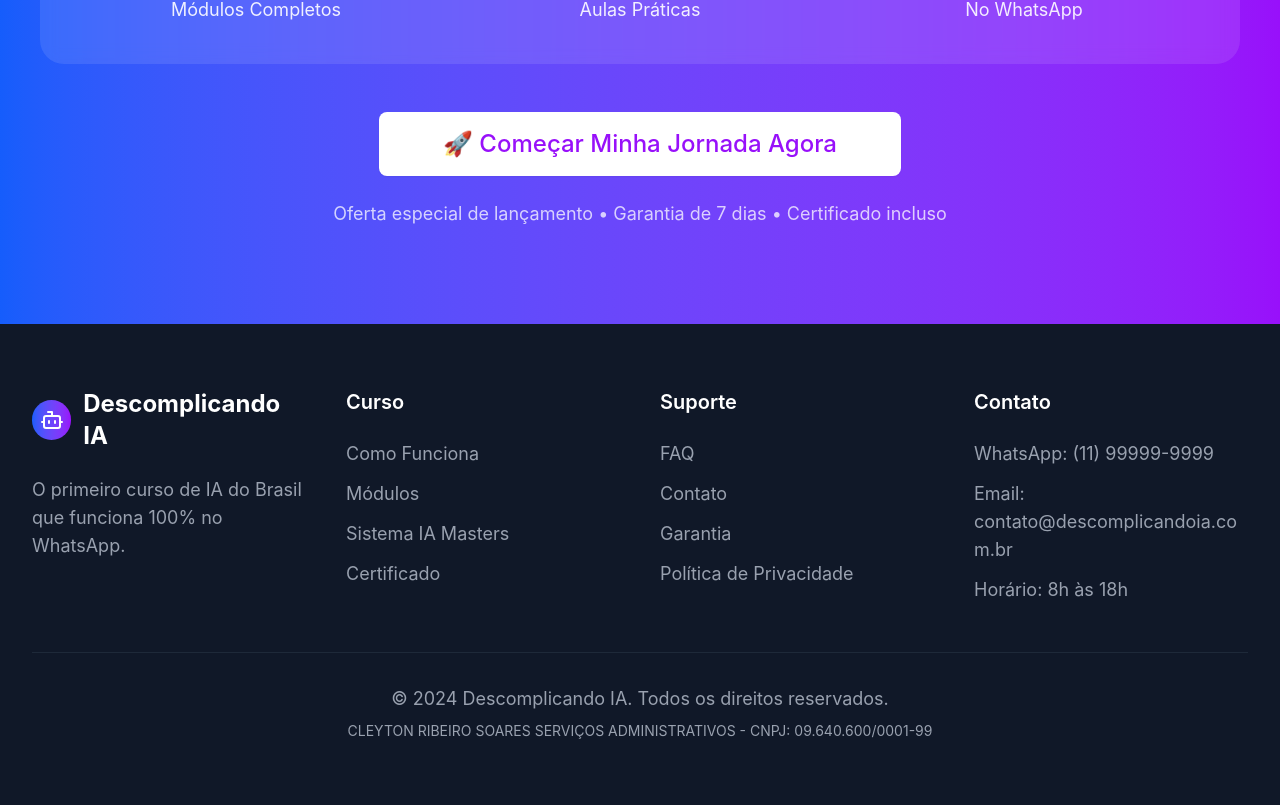
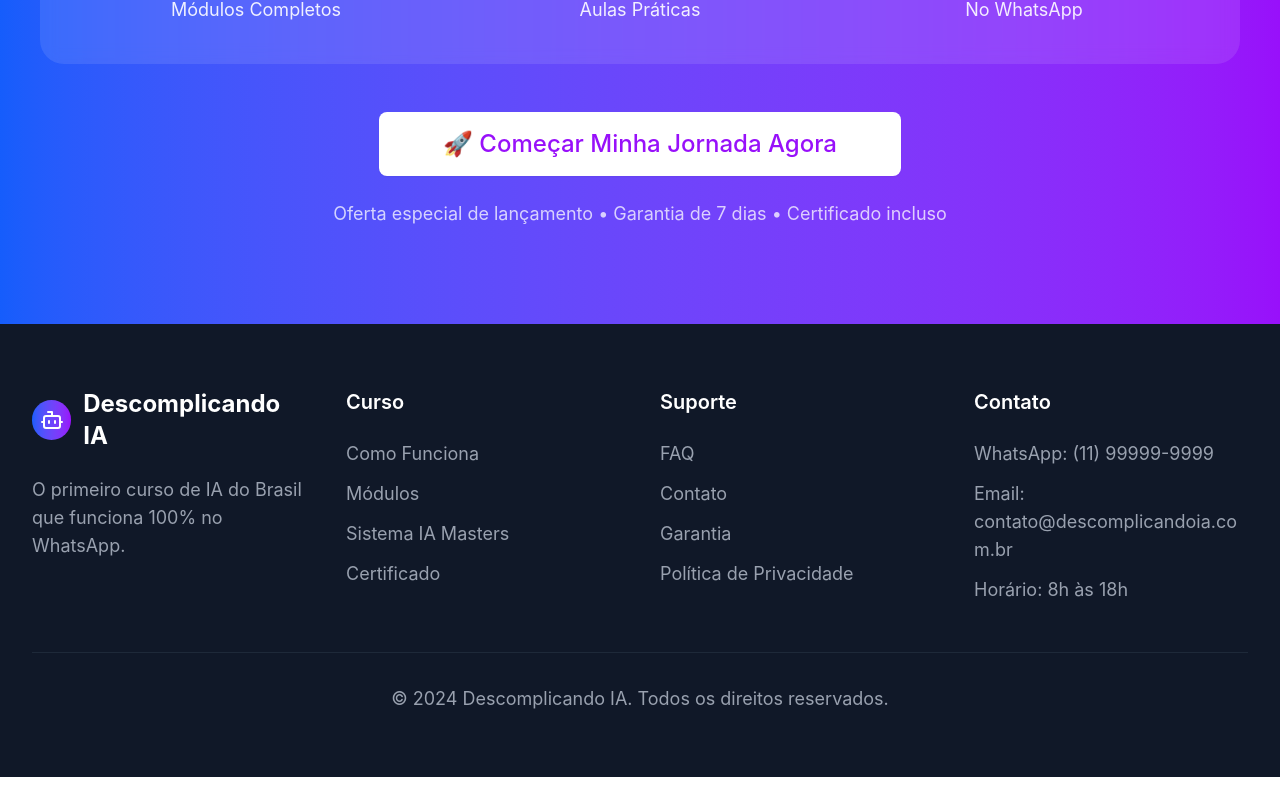
Before and after one commit to cleytonrsoares/cursodescomplicandoia.com.br, a React (Vite) app: page / in a window 1280 px wide. Shown: the part 9039-9844 px from the top of the page. After the commit the page ends 9816 px from the top, so only its background shows below. Built offline with nearby package versions, Linux system fonts and the light colour scheme.

Commit message:
Restore App.jsx

```diff
--- a/src/App.jsx
+++ b/src/App.jsx
@@ -657,8 +657,6 @@ function App() {
 
           <div className="border-t border-gray-800 mt-12 pt-8 text-center text-gray-400 text-lg">
             <p>&copy; 2024 Descomplicando IA. Todos os direitos reservados.</p>
-            <p className="text-sm mt-2">CLEYTON RIBEIRO SOARES SERVIÇOS ADMINISTRATIVOS - CNPJ: 09.640.600/0001-99</p>
-
           </div>
         </div>
       </footer>
```
